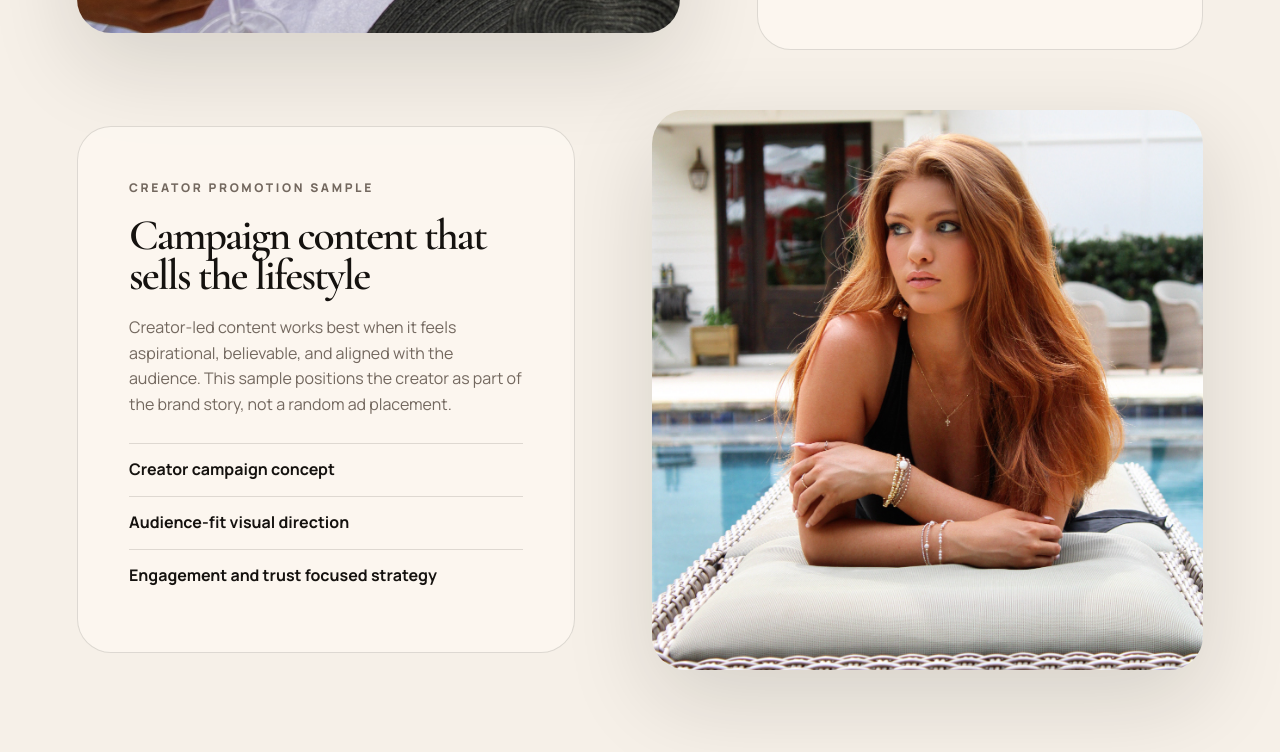
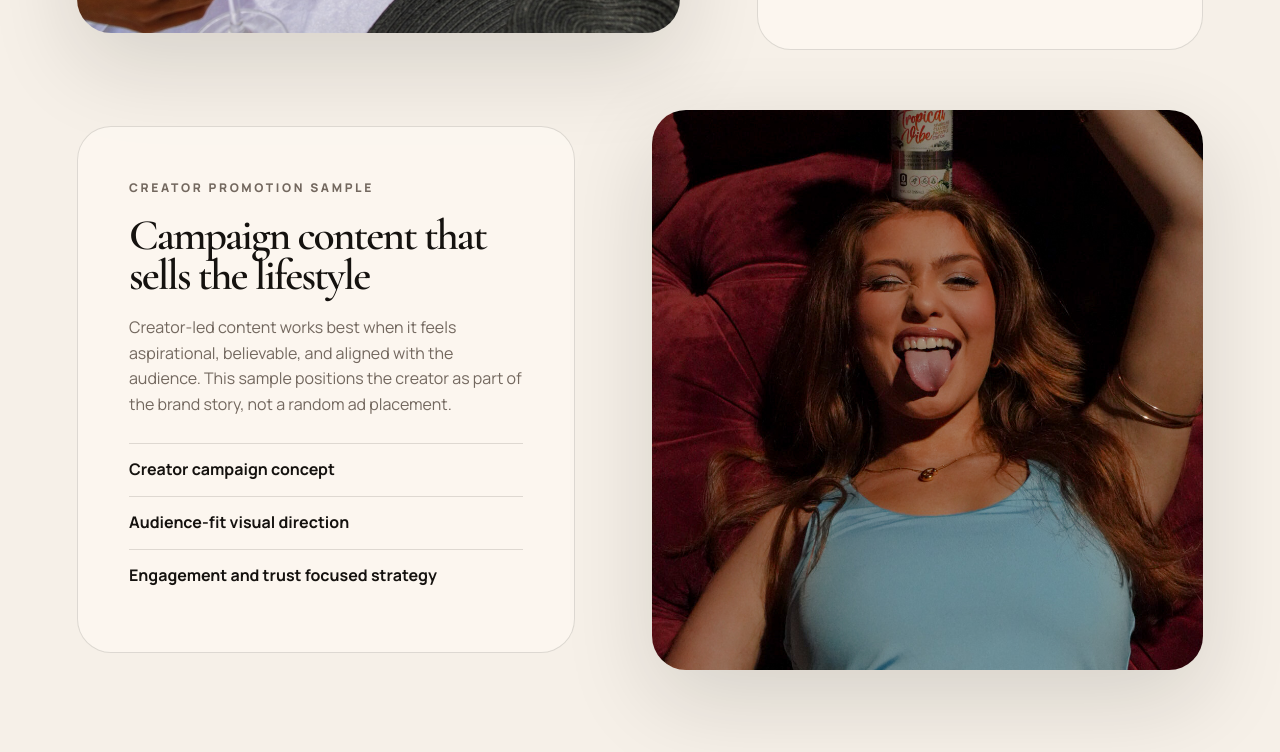
Before and after one commit to caseycole557/caseycolemarketing, a plain HTML site: page index.html in a window 1280 px wide. Shown: the part 5512-6264 px from the top of the page. Drawn offline with nearby package versions, Linux system fonts and the light colour scheme.

Commit message:
Update index.html

```diff
--- a/index.html
+++ b/index.html
@@ -251,7 +251,7 @@
 
       <article class="work-row reverse reveal">
         <div class="work-image hero-img">
-          <img src="assets/keely-creator.jpeg" alt="Creator promotional campaign sample by a pool" />
+          <img src="assets/DSC00140.jpeg" alt="Creator promotional campaign sample by a pool" />
         </div>
         <div class="work-copy">
           <p class="eyebrow">Creator Promotion Sample</p>
```
